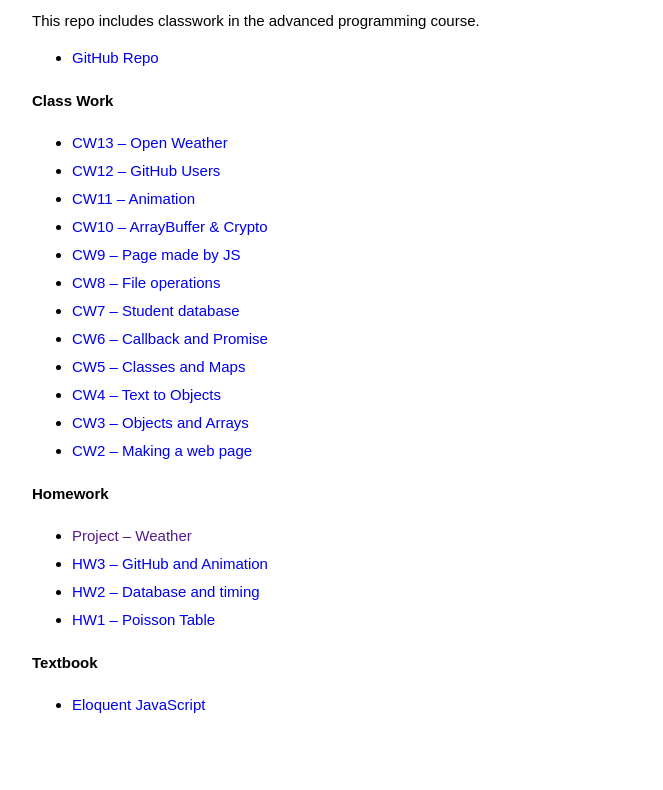
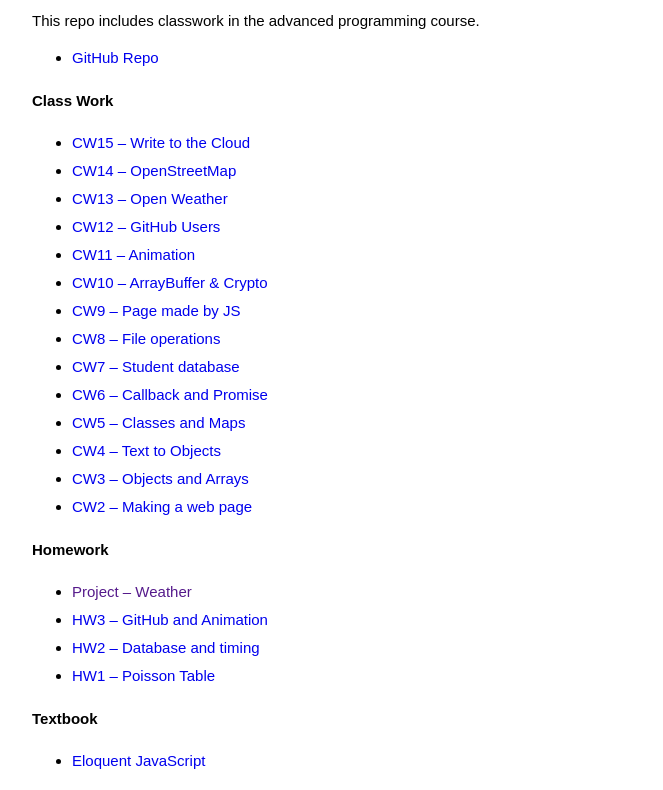
Before and after one commit to busetopcu/AdvancedProgrammingTech, a plain HTML site: page README.html in a window 1280 px wide. Shown: the part 79-869 px from the top of the page, without its empty margins (118-781 px from the left). Before the commit the page ends 813 px from the top, so only its background shows below. Drawn offline with Linux system fonts and the light colour scheme.

Commit message:
Update README.html

```diff
--- a/README.html
+++ b/README.html
@@ -51,6 +51,8 @@
 
     <h4>Class Work</h4>
     <ul>
+        <li><a href="/AdvancedProgrammingTech/CW15/">CW15 – Write to the Cloud</a></li>
+        <li><a href="/AdvancedProgrammingTech/CW14/OpenStreetMap_Weather.html">CW14 – OpenStreetMap</a></li>
         <li><a href="/AdvancedProgrammingTech/CW13/SearchWeather.html">CW13 – Open Weather</a></li>
         <li><a href="/AdvancedProgrammingTech/CW12/GitHubUserSearch.html">CW12 – GitHub Users</a></li>
         <li><a href="/AdvancedProgrammingTech/CW11/EventListeners.html">CW11 – Animation</a></li>
```
